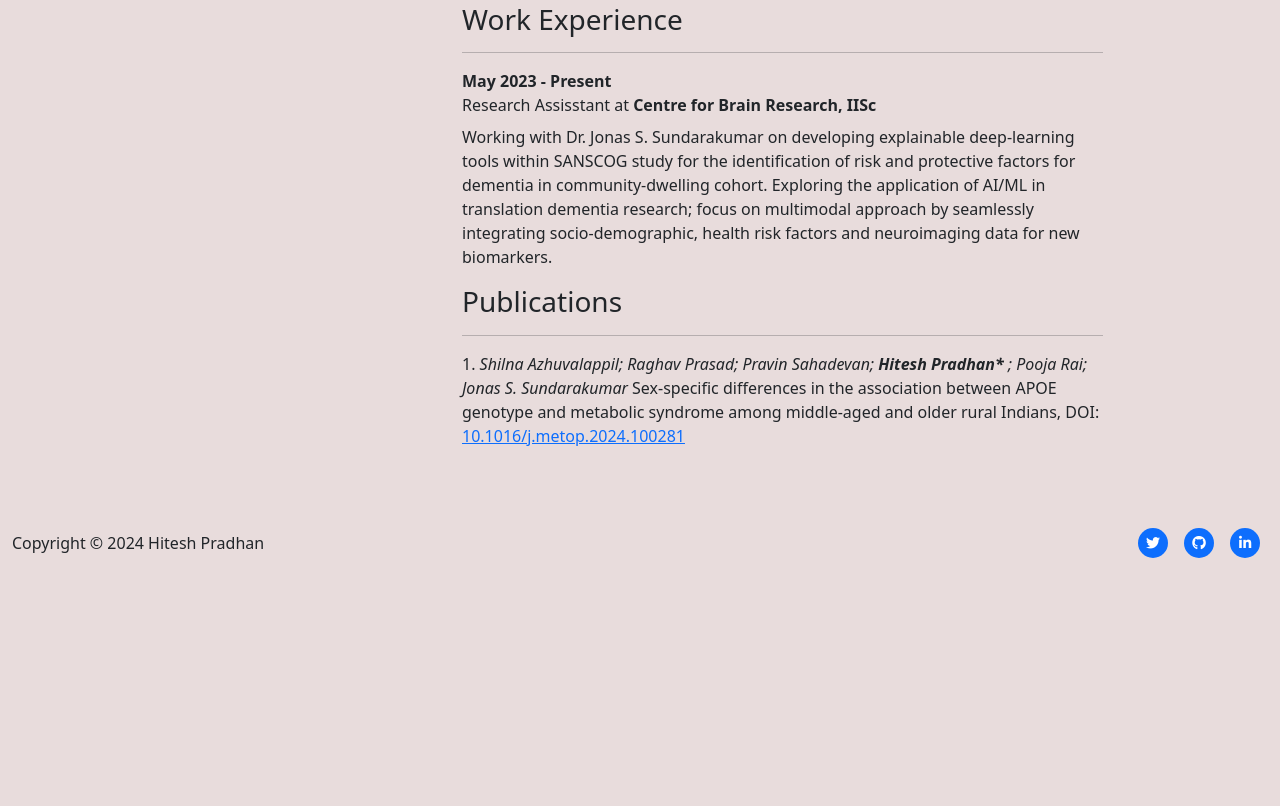
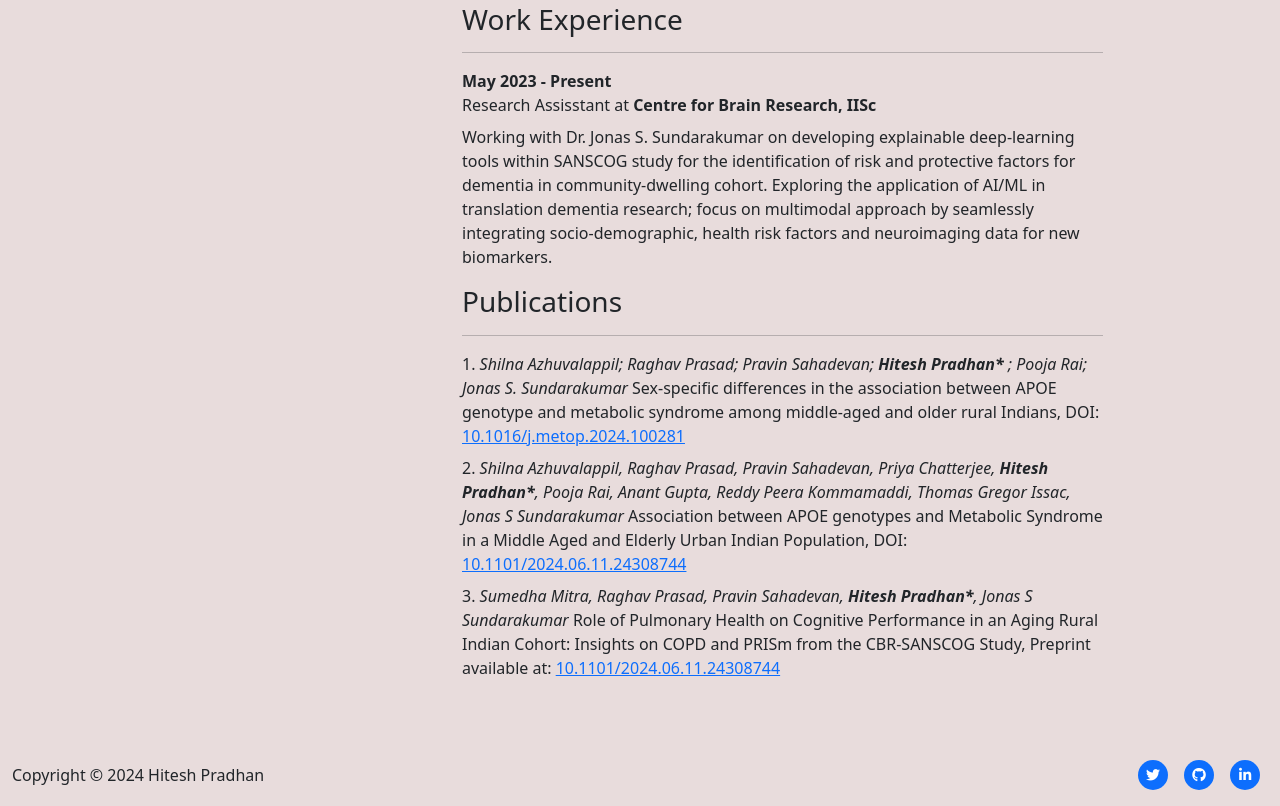
Before and after one commit to pradhanhitesh/pradhanhitesh.github.io, a plain HTML site: page index.html in a window 1280 px wide. Shown: the part 2469-3275 px from the top of the page. Before the commit the page ends 3043 px from the top, so only its background shows below. Drawn offline with nearby package versions, Linux system fonts and the light colour scheme.

Commit message:
added publications

```diff
--- a/index.html
+++ b/index.html
@@ -219,6 +219,14 @@
                 metabolic syndrome among middle-aged and older rural Indians, DOI:
                 <a href="https://doi.org/10.1016/j.metop.2024.100281">10.1016/j.metop.2024.100281</a>
             </dd>
+            <dd>2. <em>Shilna Azhuvalappil, Raghav Prasad, Pravin Sahadevan, Priya Chatterjee, <b>Hitesh Pradhan*</b>, Pooja Rai, Anant Gupta, Reddy Peera Kommamaddi, Thomas Gregor Issac, Jonas S Sundarakumar</em>
+                Association between APOE genotypes and Metabolic Syndrome in a Middle Aged and Elderly Urban Indian Population, DOI:
+                <a href="https://www.medrxiv.org/content/10.1101/2024.06.11.24308744v1">10.1101/2024.06.11.24308744</a>
+            </dd>
+            <dd>3. <em>Sumedha Mitra, Raghav Prasad, Pravin Sahadevan, <b>Hitesh Pradhan*</b>, Jonas S Sundarakumar</em>
+                Role of Pulmonary Health on Cognitive Performance in an Aging Rural Indian Cohort: Insights on COPD and PRISm from the CBR-SANSCOG Study, Preprint available at:
+                <a href="https://papers.ssrn.com/sol3/papers.cfm?abstract_id=4838973">10.1101/2024.06.11.24308744</a>
+            </dd>
             <!-- Add or remove work experience entries as needed -->
             </dl>
 
```
Also changed, not shown: home.html (+9 -1 lines), template/template.html (+8 -0 lines).
